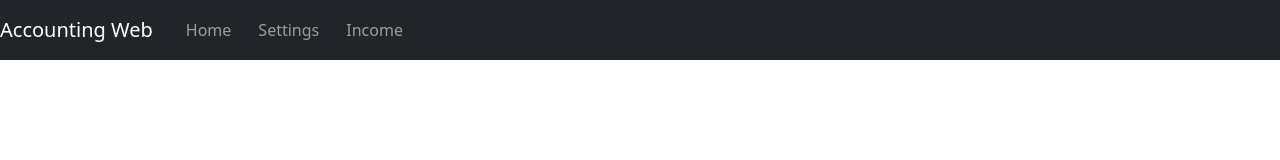
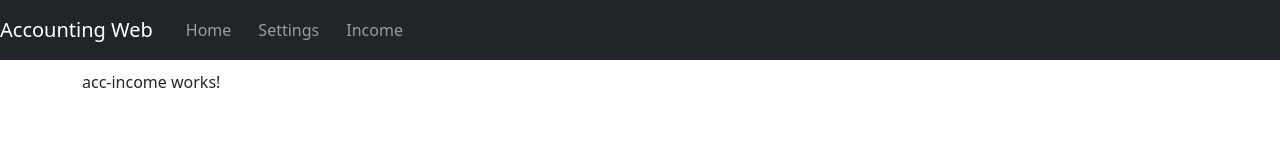
Before and after one commit to osh4/accounting-web-client, an Angular app: page /income in a window 1280 px wide. Shown: the top 160 px of the page. Built offline with nearby package versions, Linux system fonts and the light colour scheme.

Commit message:
Income component preview

```diff
--- a/src/app/acc-income/acc-income.component.html
+++ b/src/app/acc-income/acc-income.component.html
@@ -1 +1,3 @@
-<p>acc-income works!</p>
+<div class="container" style="margin-top: 70px;">
+  <p>acc-income works!</p>
+</div>
```
